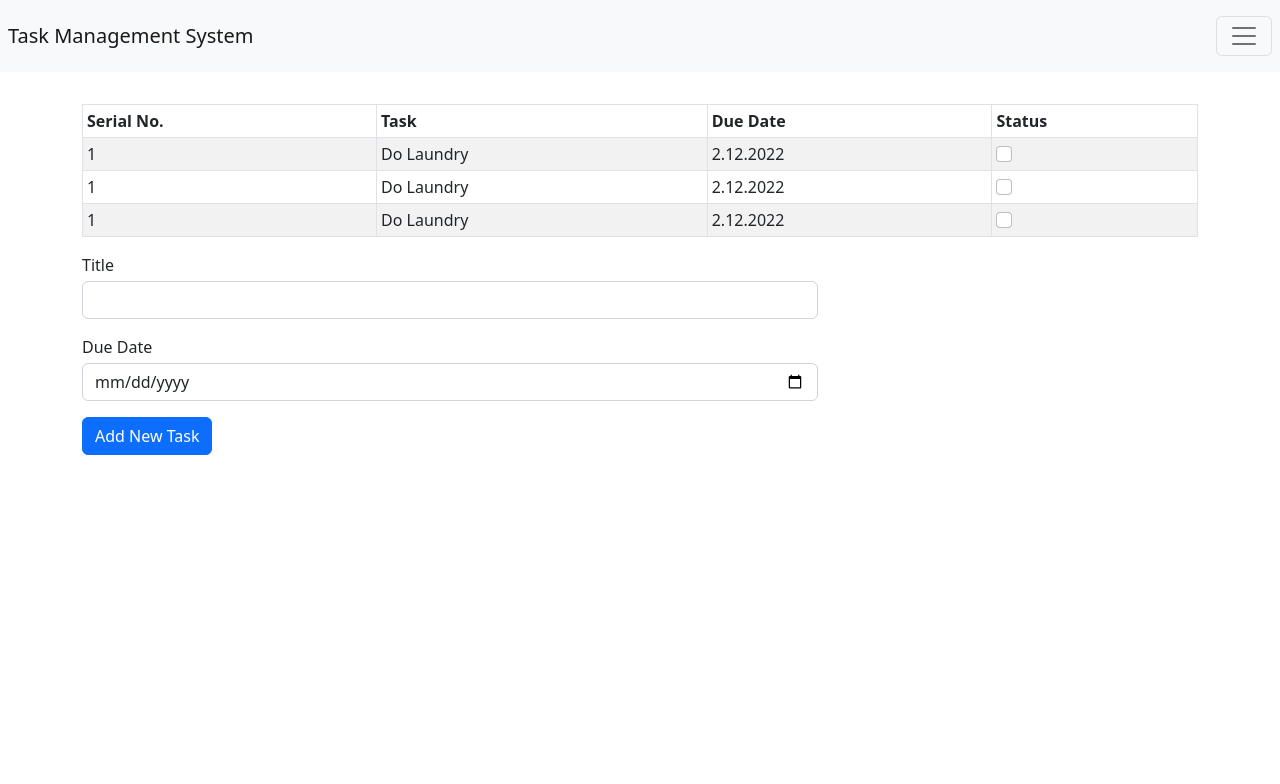
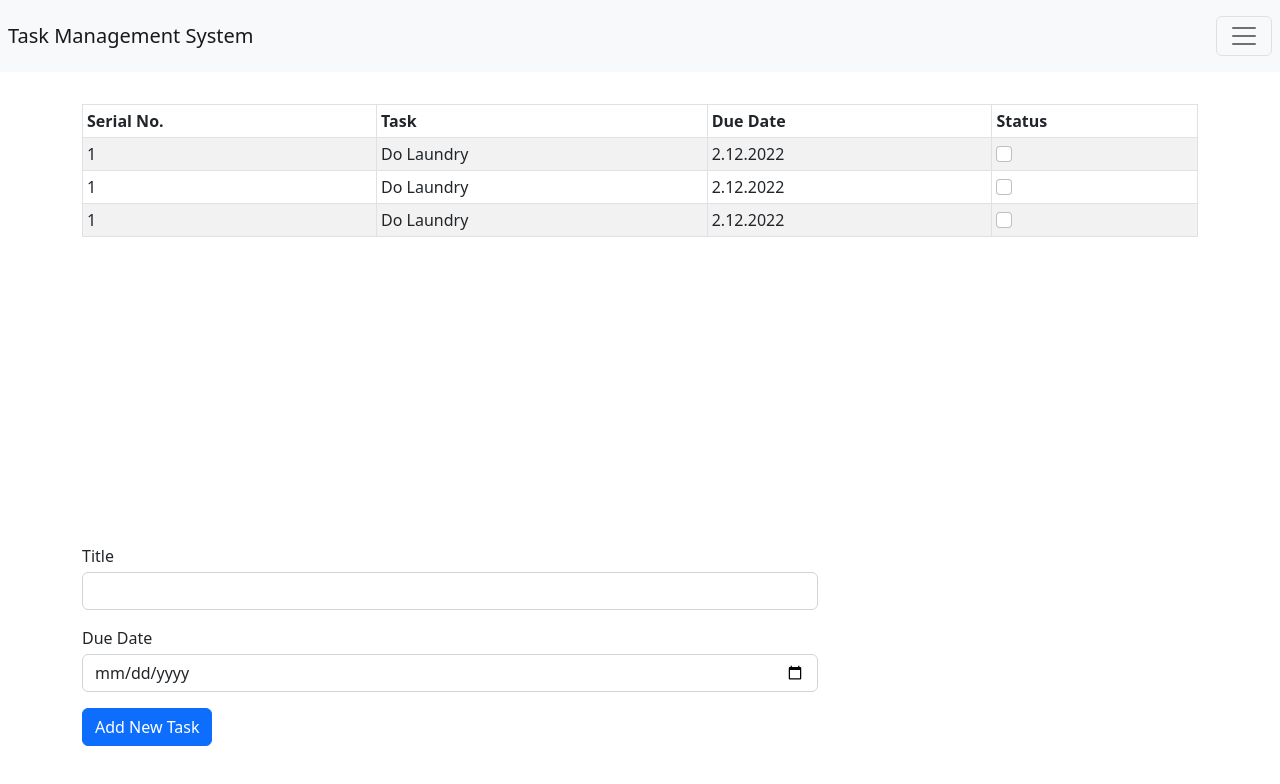
Before and after one commit to priyankashrma/task-management-system, a React (Create React App) app: page / in a window 1280 px wide. Shown: the top 784 px of the page. Built offline with nearby package versions, Linux system fonts and the light colour scheme.

Commit message:
Login page and styles

```diff
--- a/src/App.css
+++ b/src/App.css
@@ -1,38 +1,20 @@
-.App {
-  text-align: center;
+html,
+body {
+  height: 100%;
+  width: 100%;
+  overflow-y: hidden;
 }
 
-.App-logo {
-  height: 40vmin;
-  pointer-events: none;
+.login-container {
+  width: 400px;
+  margin-top: 20px;
 }
 
-@media (prefers-reduced-motion: no-preference) {
-  .App-logo {
-    animation: App-logo-spin infinite 20s linear;
-  }
+.tasks {
+  height: 60vh;
 }
 
-.App-header {
-  background-color: #282c34;
-  min-height: 100vh;
-  display: flex;
-  flex-direction: column;
-  align-items: center;
-  justify-content: center;
-  font-size: calc(10px + 2vmin);
-  color: white;
+.new-task {
+  height: 40vh;
+  margin-top: -5vh;
 }
-
-.App-link {
-  color: #61dafb;
-}
-
-@keyframes App-logo-spin {
-  from {
-    transform: rotate(0deg);
-  }
-  to {
-    transform: rotate(360deg);
-  }
-}
```
Also changed, not shown: src/pages/Login.js (added, +27 -0 lines), src/logo.svg (deleted).
